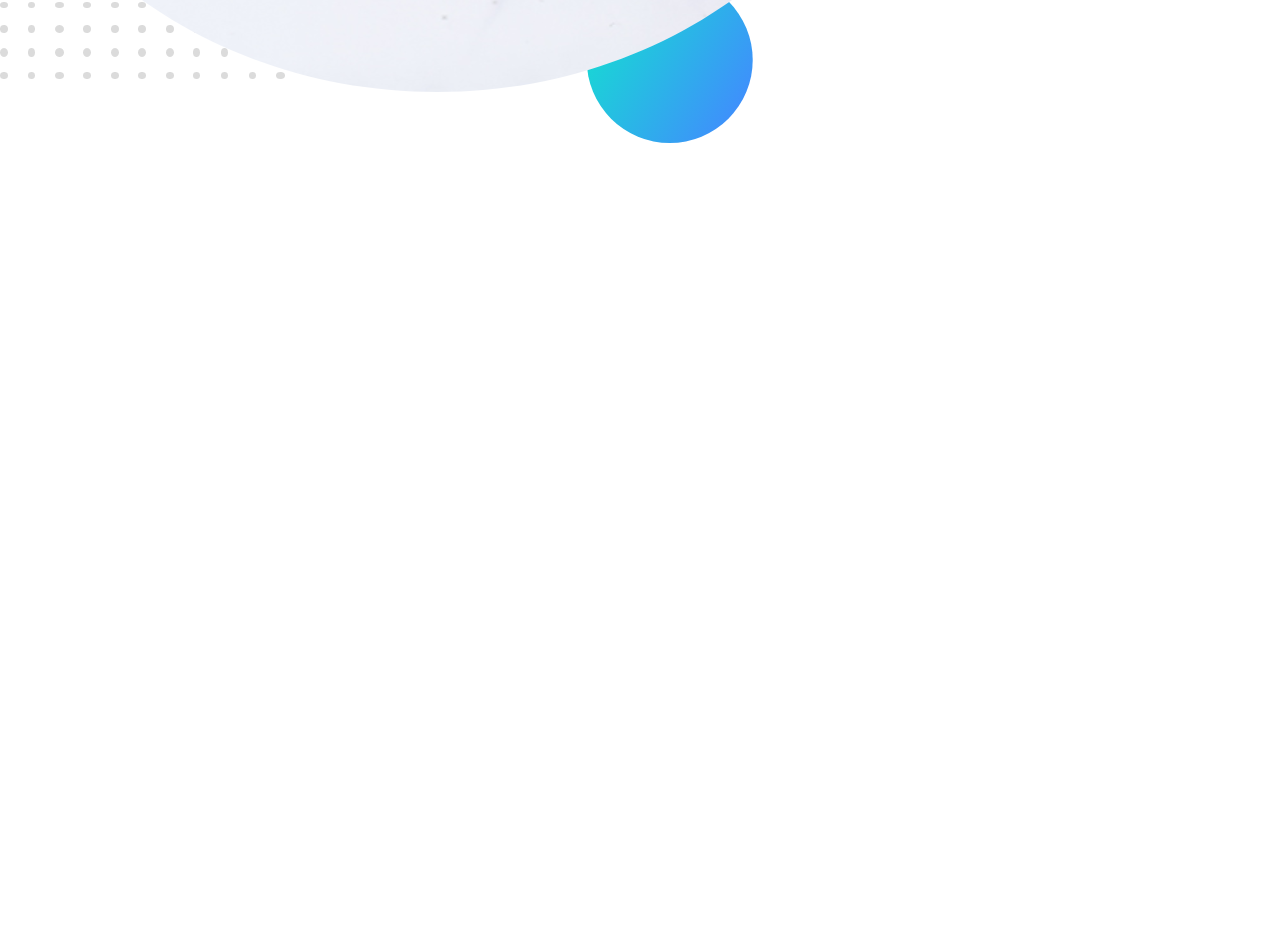
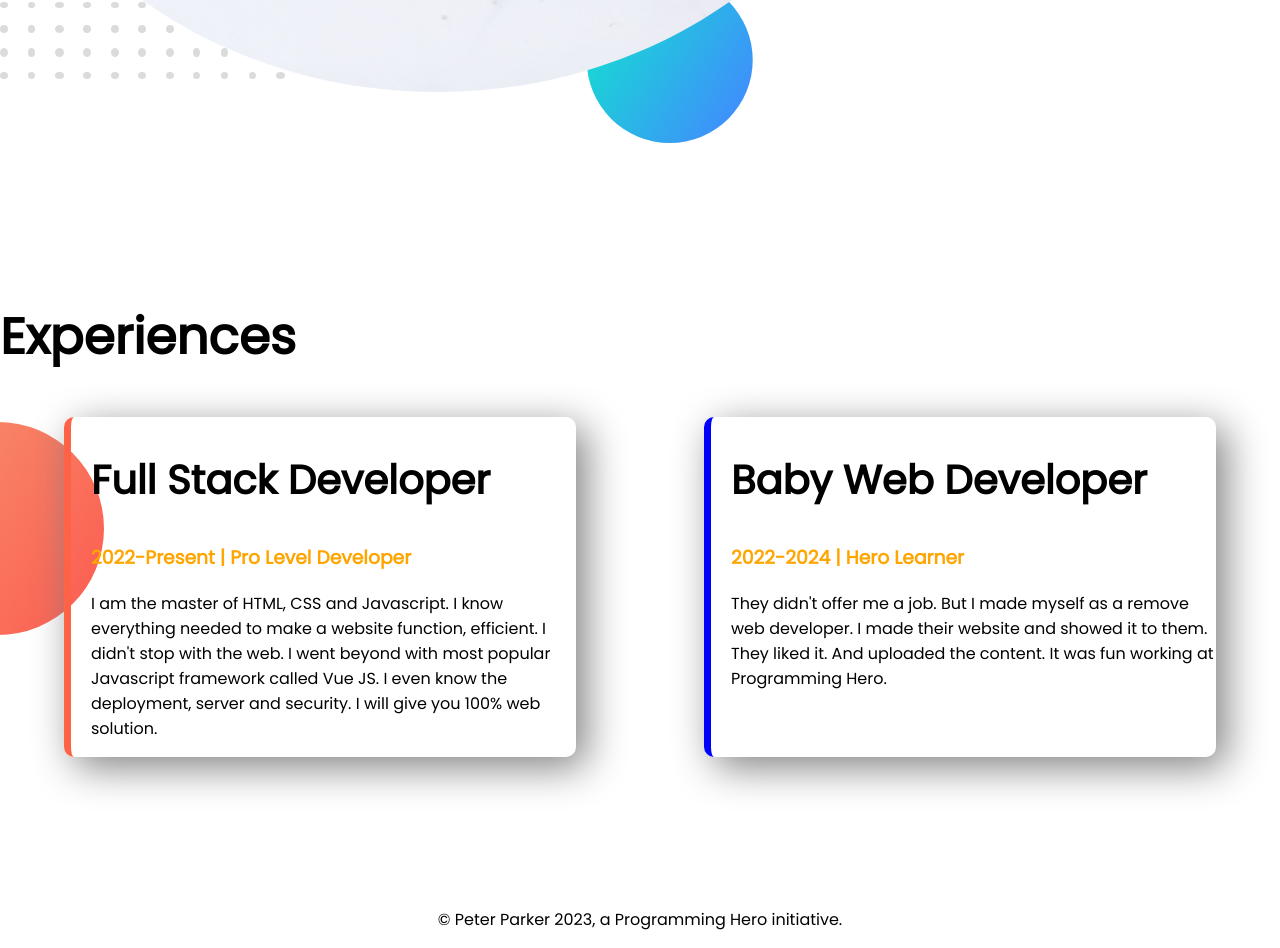
Before and after one commit to Babor12/developer.portfolio, a plain HTML site: page index.html in a window 1280 px wide. Shown: the part 1672-2620 px from the top of the page. Before the commit the page ends 1972 px from the top, so only its background shows below. Drawn offline with Linux system fonts and the light colour scheme.

Commit message:
styled border and added footer

```diff
--- a/index.html
+++ b/index.html
@@ -13,7 +13,7 @@
 </head>
 
 <body>
-    <section class="top-banner">
+    <section class="top-banner flexible-container">
         <div class="half width">
             <h1>Welcome to</h1>
             <h1><span class="orange-color">Babor</span> World!</h1>
@@ -29,7 +29,7 @@
             <img src="images/babor-pc-with-bg.png" alt="">
         </div>
     </section>
-    <section class="dream-big">
+    <section class="dream-big flexible-container">
         <div class="half width">
             <img src="images/babor-pc-with-bg.png" alt="">
         </div>
@@ -40,8 +40,31 @@
                 to make simple website. My goal is to build 3 websites and learn advanced topics.</p>
             <a class="link-button" target="_blank" href="">DOWNLOAD RESUME</a>
         </div>
+    </section>
+    <section class="experience-area">
+        <h1>Experiences</h1>
+        <div class="flexible-container">
+            <div id="full-stack-developer" class="experience-item">
+                <h2>Full Stack Developer</h2>
+                <h3 class="orange-color">2022-Present | Pro Level Developer</h3>
+                <p>I am the master of HTML, CSS and Javascript. I know everything needed to make a website function,
+                    efficient. I didn't stop with the web. I went beyond with most popular Javascript framework called
+                    Vue
+                    JS. I even know the deployment, server and security. I will give you 100% web solution.</p>
+            </div>
+            <div id="baby-web-developer" class="experience-item">
+                <h2>Baby Web Developer</h2>
+                <h3 class="orange-color">2022-2024 | Hero Learner</h3>
+                <p>They didn't offer me a job. But I made myself as a remove web developer. I made their website and
+                    showed
+                    it to them. They liked it. And uploaded the content. It was fun working at Programming Hero.</p>
+            </div>
+        </div>
 
     </section>
 </body>
+<footer>
+    <p>© Peter Parker 2023, a Programming Hero initiative.</p>
+</footer>
 
 </html>
--- a/style.css
+++ b/style.css
@@ -7,11 +7,15 @@ h1 {
     font-size: 50px;
 }
 
+h2 {
+    font-size: 40px;
+}
+
 .orange-color {
     color: orange;
 }
 
-section {
+.flexible-container {
     display: flex;
     margin-bottom: 150px;
 }
@@ -44,3 +48,30 @@ section {
     background-repeat: no-repeat;
     background-position: right;
 }
+
+.experience-area {
+    background-image: url(images/exp-bg.png);
+    background-repeat: no-repeat;
+    background-position: left;
+}
+
+.experience-item {
+    width: 40%;
+    margin-left: 5%;
+    margin-right: 5%;
+    padding-left: 20px;
+    border-radius: 10px;
+    box-shadow: 10px 10px 40px gray;
+}
+
+#full-stack-developer {
+    border-left: 7px solid tomato;
+}
+
+#baby-web-developer {
+    border-left: 7px solid blue;
+}
+
+footer p {
+    text-align: center;
+}
```
